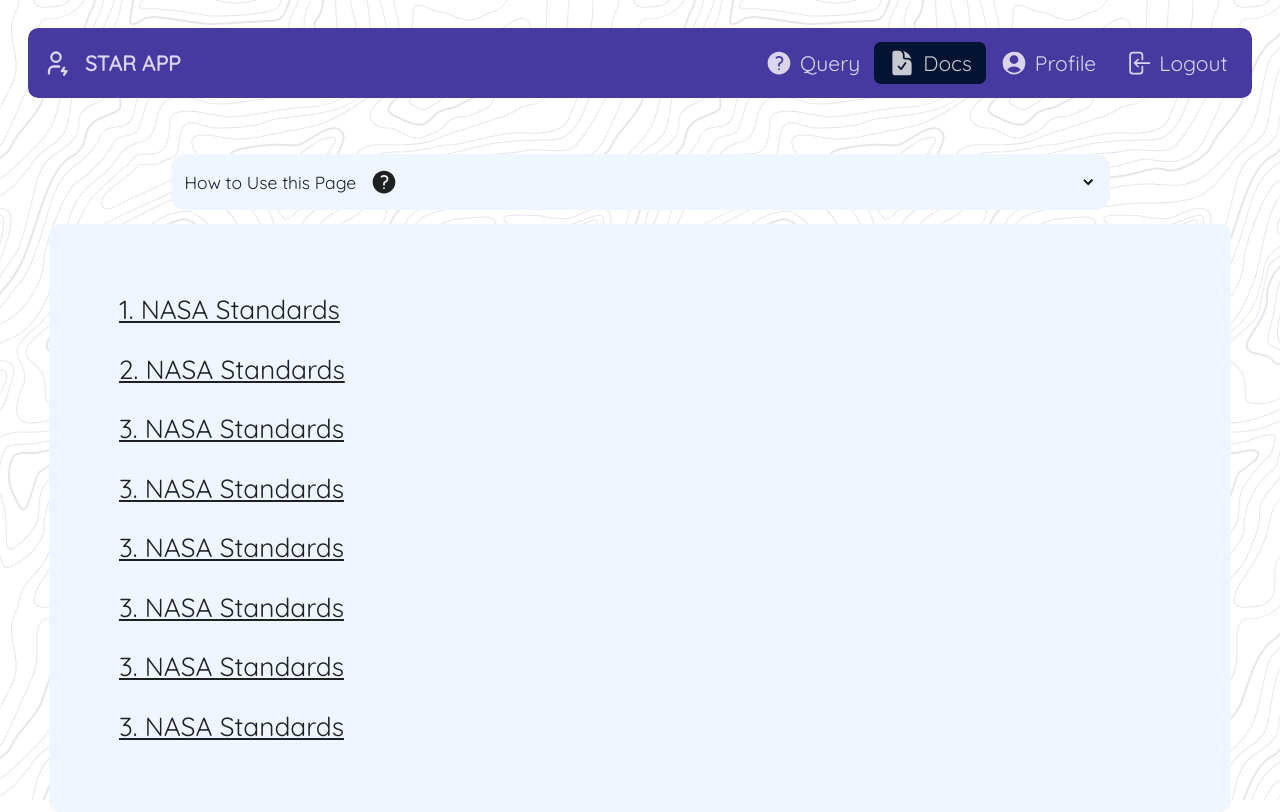
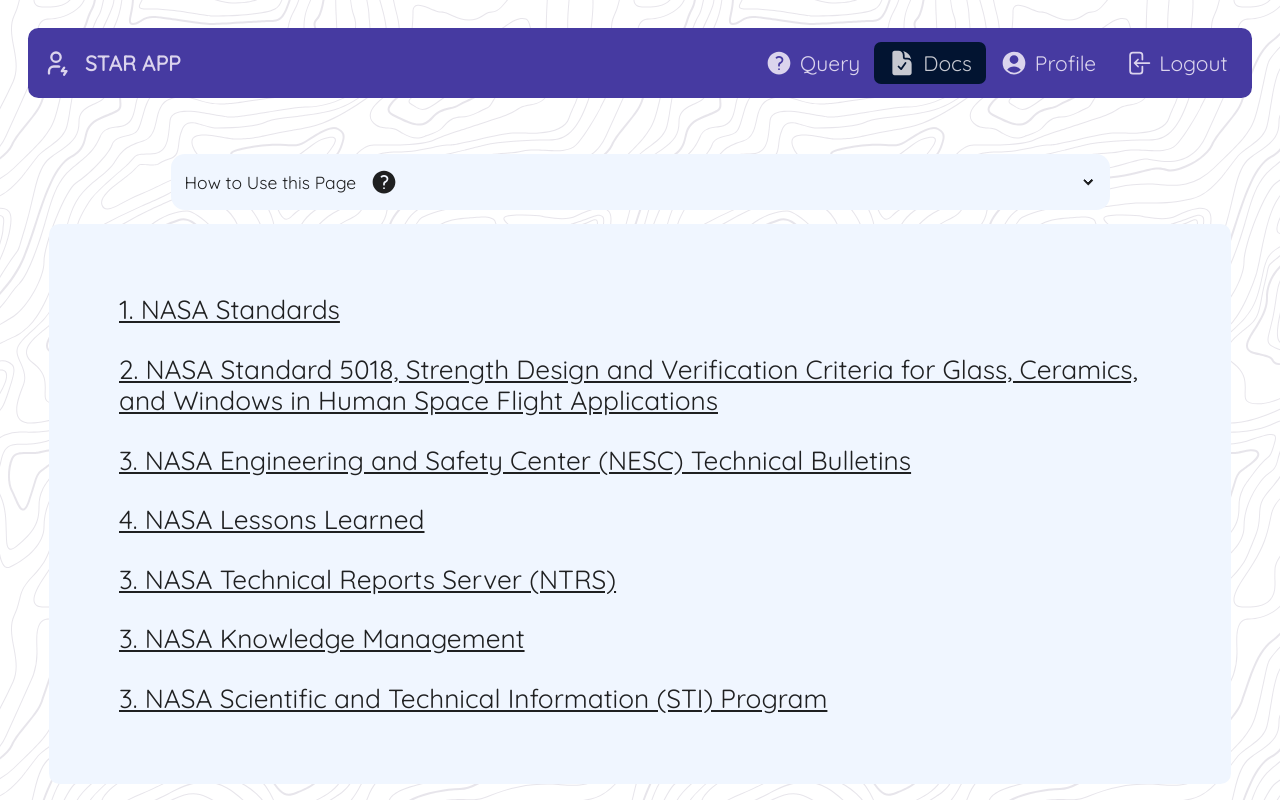
Before and after one commit to karma8022/STAR, a React (Create React App) app in the folder frontend/web-app/: page /docs in a window 1280 px wide. Built offline with nearby package versions, Linux system fonts and the light colour scheme.

Commit message:
fixed documentation with links

```diff
--- a/frontend/web-app/src/pages/Docs.js
+++ b/frontend/web-app/src/pages/Docs.js
@@ -26,46 +26,37 @@
 					1. NASA Standards
 				</a>
 				<a
-					href="https://standards.nasa.gov/all-standards"
+					href="https://www.spaceappschallenge.org/2023/challenges/star-revolutionizing-technical-standards-with-ai/?tab=resources"
 					className="underline m-4"
 				>
-					2. NASA Standards
+					2. NASA Standard 5018, Strength Design and Verification
+					Criteria for Glass, Ceramics, and Windows in Human Space
+					Flight Applications
 				</a>
 				<a
-					href="https://standards.nasa.gov/all-standards"
+					href="https://www.nasa.gov/wp-content/uploads/2022/05/tb_summary_091922.pdf"
 					className="underline m-4"
 				>
-					3. NASA Standards
+					3. NASA Engineering and Safety Center (NESC) Technical
+					Bulletins
+				</a>
+				<a href="https://llis.nasa.gov/" className="underline m-4">
+					4. NASA Lessons Learned
 				</a>
 				<a
-					href="https://standards.nasa.gov/all-standards"
+					href="https://www.spaceappschallenge.org/2023/challenges/star-revolutionizing-technical-standards-with-ai/?tab=resources"
 					className="underline m-4"
 				>
-					3. NASA Standards
+					3. NASA Technical Reports Server (NTRS)
 				</a>
 				<a
-					href="https://standards.nasa.gov/all-standards"
+					href="https://www.nasa.gov/general/knowledge-management-km-resources/"
 					className="underline m-4"
 				>
-					3. NASA Standards
+					3. NASA Knowledge Management
 				</a>
-				<a
-					href="https://standards.nasa.gov/all-standards"
-					className="underline m-4"
-				>
-					3. NASA Standards
-				</a>
-				<a
-					href="https://standards.nasa.gov/all-standards"
-					className="underline m-4"
-				>
-					3. NASA Standards
-				</a>
-				<a
-					href="https://standards.nasa.gov/all-standards"
-					className="underline m-4"
-				>
-					3. NASA Standards
+				<a href="https://sti.nasa.gov/" className="underline m-4">
+					3. NASA Scientific and Technical Information (STI) Program
 				</a>
 			</div>
 		</div>
```
